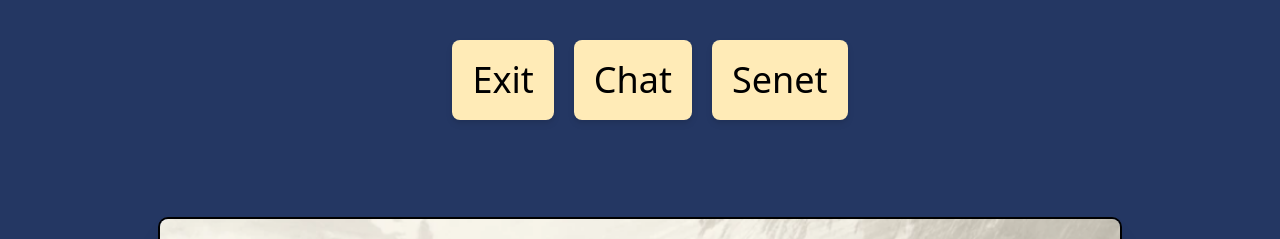
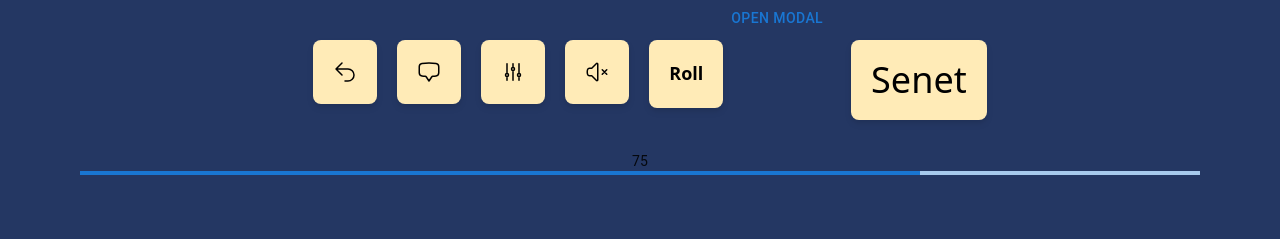
Before and after one commit to defunSM/senet, a Next.js app: page /senet in a window 1280 px wide. Shown: the top 239 px of the page. Built offline with nearby package versions, Linux system fonts and the light colour scheme.

Commit message:
add: timer for player turns

```diff
--- a/package.json
+++ b/package.json
@@ -9,6 +9,9 @@
     "lint": "next lint"
   },
   "dependencies": {
+    "@emotion/react": "^11.10.5",
+    "@emotion/styled": "^11.10.5",
+    "@mui/material": "^5.11.3",
     "@next/font": "^13.1.1",
     "@types/node": "18.11.18",
     "@types/react": "^18.0.26",
--- a/pages/components/Chat.tsx
+++ b/pages/components/Chat.tsx
@@ -1,5 +1,5 @@
 import { InterfaceButton } from './StandardButtons'
 
-export default function Chat () {
-    return <InterfaceButton text="Chat" />
+export default function Chat ({children}: {children: any}) {
+    return <InterfaceButton>{children}</InterfaceButton>
 }
--- /dev/null
+++ b/pages/components/ExitModel.tsx
@@ -0,0 +1,44 @@
+import * as React from 'react';
+import Box from '@mui/material/Box';
+import Button from '@mui/material/Button';
+import Typography from '@mui/material/Typography';
+import Modal from '@mui/material/Modal';
+
+const style = {
+  position: 'absolute' as 'absolute',
+  top: '50%',
+  left: '50%',
+  transform: 'translate(-50%, -50%)',
+  width: 400,
+  bgcolor: 'background.paper',
+  border: '2px solid #000',
+  boxShadow: 24,
+  p: 4,
+};
+
+export default function BasicModal() {
+  const [open, setOpen] = React.useState(false);
+  const handleOpen = () => setOpen(true);
+  const handleClose = () => setOpen(false);
+
+  return (
+    <div>
+      <Button onClick={handleOpen}>Open modal</Button>
+      <Modal
+        open={open}
+        onClose={handleClose}
+        aria-labelledby="modal-modal-title"
+        aria-describedby="modal-modal-description"
+      >
+        <Box sx={style}>
+          <Typography id="modal-modal-title" variant="h6" component="h2">
+            Text in a modal
+          </Typography>
+          <Typography id="modal-modal-description" sx={{ mt: 2 }}>
+            Duis mollis, est non commodo luctus, nisi erat porttitor ligula.
+          </Typography>
+        </Box>
+      </Modal>
+    </div>
+  );
+}
--- a/pages/components/ExitSenet.tsx
+++ b/pages/components/ExitSenet.tsx
@@ -1,4 +1,5 @@
+import { JsxElement } from 'typescript'
 import { InterfaceButton } from './StandardButtons'
-export default function ExitSenet () {
-    return <InterfaceButton text="Exit"></InterfaceButton>
+export default function ExitSenet ({children}: {children: any}) {
+    return <InterfaceButton>{children}</InterfaceButton>
 }
--- a/pages/components/StandardButtons.tsx
+++ b/pages/components/StandardButtons.tsx
@@ -1,3 +1,6 @@
-export function InterfaceButton ({text}: {text: string}) {
-    return <span className="p-5 ml-5 bg-[#FFEBB7] m-auto rounded-lg text-4xl text-black mt-10 drop-shadow-md shadow-black transition-all hover:scale-110">{text}</span>
+import { JsxElement } from "typescript";
+import ReactNode from 'react'
+
+export function InterfaceButton ({children}: {children: any}) {
+    return <button className="p-5 ml-5 bg-[#FFEBB7] m-auto rounded-lg text-4xl text-black mt-10 drop-shadow-md shadow-black transition-all hover:scale-110">{children}</button>
 }
--- /dev/null
+++ b/pages/components/Timer.tsx
@@ -0,0 +1,42 @@
+import * as React from 'react';
+import LinearProgress, { LinearProgressProps } from '@mui/material/LinearProgress';
+import Typography from '@mui/material/Typography';
+import Box from '@mui/material/Box';
+
+function LinearProgressWithLabel(props: LinearProgressProps & { value: number }) {
+  return (
+    <div className="">
+        <div className="grid justify-items-center">
+            <Typography variant="body2" color="text.primary">{`${Math.round(
+          props.value,
+        )}`}</Typography>
+        </div>
+        <div className="ml-20 mr-20 justify-center">
+            <LinearProgress variant="determinate" {...props} />
+        </div>
+    </div>
+  );
+}
+
+export default function LinearWithValueLabel() {
+  const [progress, setProgress] = React.useState(100);
+
+  React.useEffect(() => {
+    const timer = setInterval(() => {
+      setProgress((prevProgress) => (prevProgress <= 0 ? 100 : prevProgress - 5));
+    }, 1000);
+    return () => {
+      clearInterval(timer);
+    };
+  }, []);
+
+  return (
+
+    <Box sx={{ width: '100%' }}>
+
+        <LinearProgressWithLabel value={progress} />
+
+    </Box>
+
+  );
+}
--- a/pages/senet.tsx
+++ b/pages/senet.tsx
@@ -1,3 +1,4 @@
+import { Inter } from "@next/font/google";
 import { useEffect, useState } from "react";
 import BoardGrid from "./components/BoardGrid";
 import { Board, checkMarbleOutOfBounds, findValidMoves, getNextPlayerTurn, makeRoll, moveMarbleForAi, trackScore } from "./components/BoardLogic";
@@ -129,13 +130,62 @@
   );
 }
 
+const ExitIcon = () => {
+  return (
+    <svg xmlns="http://www.w3.org/2000/svg" fill="none" viewBox="0 0 24 24" strokeWidth={1.5} stroke="currentColor" className="w-6 h-6">
+  <path strokeLinecap="round" strokeLinejoin="round" d="M9 15L3 9m0 0l6-6M3 9h12a6 6 0 010 12h-3" />
+</svg>
+  )
+}
+
+const ChatIcon = () => {
+  return (
+    <svg xmlns="http://www.w3.org/2000/svg" fill="none" viewBox="0 0 24 24" strokeWidth={1.5} stroke="currentColor" className="w-6 h-6">
+  <path strokeLinecap="round" strokeLinejoin="round" d="M2.25 12.76c0 1.6 1.123 2.994 2.707 3.227 1.068.157 2.148.279 3.238.364.466.037.893.281 1.153.671L12 21l2.652-3.978c.26-.39.687-.634 1.153-.67 1.09-.086 2.17-.208 3.238-.365 1.584-.233 2.707-1.626 2.707-3.228V6.741c0-1.602-1.123-2.995-2.707-3.228A48.394 48.394 0 0012 3c-2.392 0-4.744.175-7.043.513C3.373 3.746 2.25 5.14 2.25 6.741v6.018z" />
+</svg>
+
+  )
+}
+
+const SettingsIcon = () => {
+  return (
+    <svg xmlns="http://www.w3.org/2000/svg" fill="none" viewBox="0 0 24 24" strokeWidth={1.5} stroke="currentColor" className="w-6 h-6">
+  <path strokeLinecap="round" strokeLinejoin="round" d="M6 13.5V3.75m0 9.75a1.5 1.5 0 010 3m0-3a1.5 1.5 0 000 3m0 3.75V16.5m12-3V3.75m0 9.75a1.5 1.5 0 010 3m0-3a1.5 1.5 0 000 3m0 3.75V16.5m-6-9V3.75m0 3.75a1.5 1.5 0 010 3m0-3a1.5 1.5 0 000 3m0 9.75V10.5" />
+</svg>
+
+  )
+}
+
+const AudioIcon = () => {
+  return (
+    <svg xmlns="http://www.w3.org/2000/svg" fill="none" viewBox="0 0 24 24" strokeWidth={1.5} stroke="currentColor" className="w-6 h-6">
+  <path strokeLinecap="round" strokeLinejoin="round" d="M17.25 9.75L19.5 12m0 0l2.25 2.25M19.5 12l2.25-2.25M19.5 12l-2.25 2.25m-10.5-6l4.72-4.72a.75.75 0 011.28.531V19.94a.75.75 0 01-1.28.53l-4.72-4.72H4.51c-.88 0-1.704-.506-1.938-1.354A9.01 9.01 0 012.25 12c0-.83.112-1.633.322-2.395C2.806 8.757 3.63 8.25 4.51 8.25H6.75z" />
+</svg>
+
+  )
+}
+
+import BasicModal from './components/ExitModel'
+import LinearProgressWithLabel from './components/Timer'
+
 function game() {
   return (
     <div className="grid bg-[#243763] h-screen justify-items-center">
-      <div className="flex justify-start">
-      <ExitSenet></ExitSenet>
-      <Chat/>
-      <InterfaceButton text="Senet"></InterfaceButton>
+      <div className="flex">
+      <ExitSenet>
+        <div className=""><p className=""></p><ExitIcon></ExitIcon>
+        </div>
+      </ExitSenet>
+      <Chat><ChatIcon></ChatIcon></Chat>
+      <InterfaceButton><SettingsIcon></SettingsIcon></InterfaceButton>
+      <InterfaceButton><AudioIcon></AudioIcon></InterfaceButton>
+      <InterfaceButton><p className="text-lg hover:scale-105 hover:text-purple-700 font-bold animate-bounce">Roll</p></InterfaceButton>
+      <BasicModal></BasicModal>
+      <InterfaceButton>Senet</InterfaceButton>
+
+      </div>
+      <div className="flex w-screen">
+        <LinearProgressWithLabel></LinearProgressWithLabel>
       </div>
       <div className="bg-[url('/assets/whitenoise.png')] bg-cover rounded-lg ring-2 ring-black m-10 drop-shadow-xl shadow-white transition-all w-3/4">
         <Board></Board>
```
Also changed, not shown: 2 other files (tests, documents, lock files or other folders).
